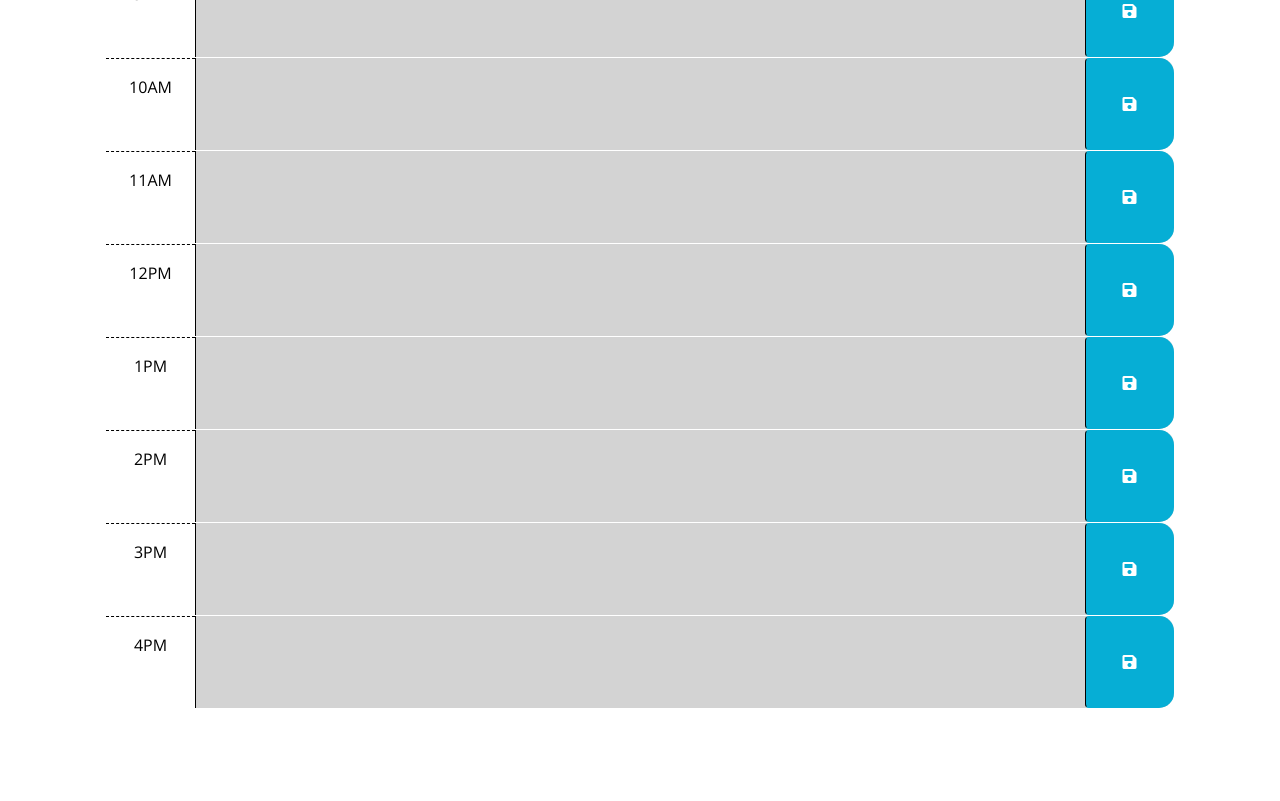
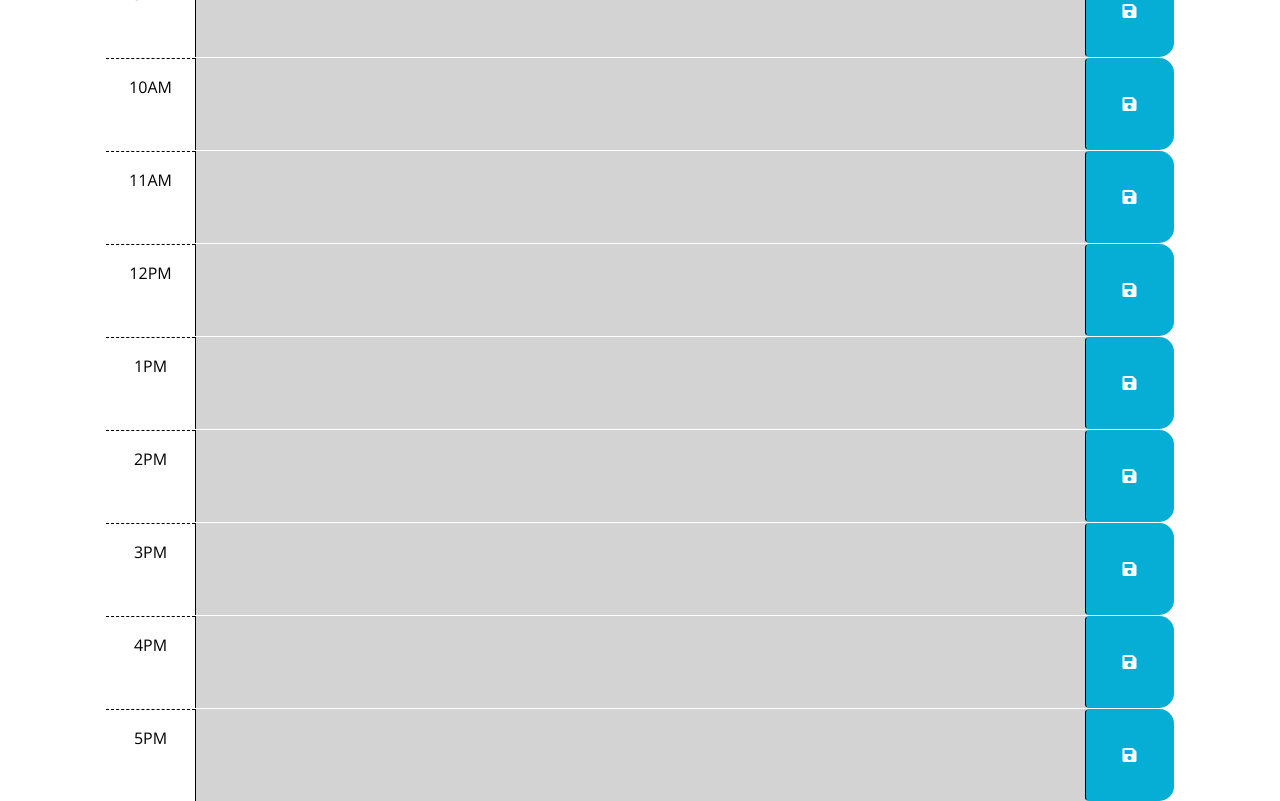
Before and after one commit to bellaborrego38/API-workday-scheduler, a plain HTML site: page index.html in a window 1280 px wide. Shown: the part 710-1511 px from the top of the page. Before the commit the page ends 1418 px from the top, so only its background shows below. Drawn offline with nearby package versions, Linux system fonts and the light colour scheme.

Commit message:
Added a 5pm

```diff
--- a/index.html
+++ b/index.html
@@ -139,6 +139,14 @@
         </button>
       </div>
 
+      <div id="hour-17" class="row time-block">
+        <div class="col-2 col-md-1 hour text-center py-3">5PM</div>
+        <textarea class="col-8 col-md-10 description" rows="3"> </textarea>
+        <button class="btn saveBtn col-2 col-md-1" aria-label="save">
+          <i class="fas fa-save" aria-hidden="true"></i>
+        </button>
+      </div>
+
     <script src="https://code.jquery.com/jquery-3.4.1.min.js"></script>
     <script
       src="https://cdn.jsdelivr.net/npm/dayjs@1.11.3/dayjs.min.js"
```
